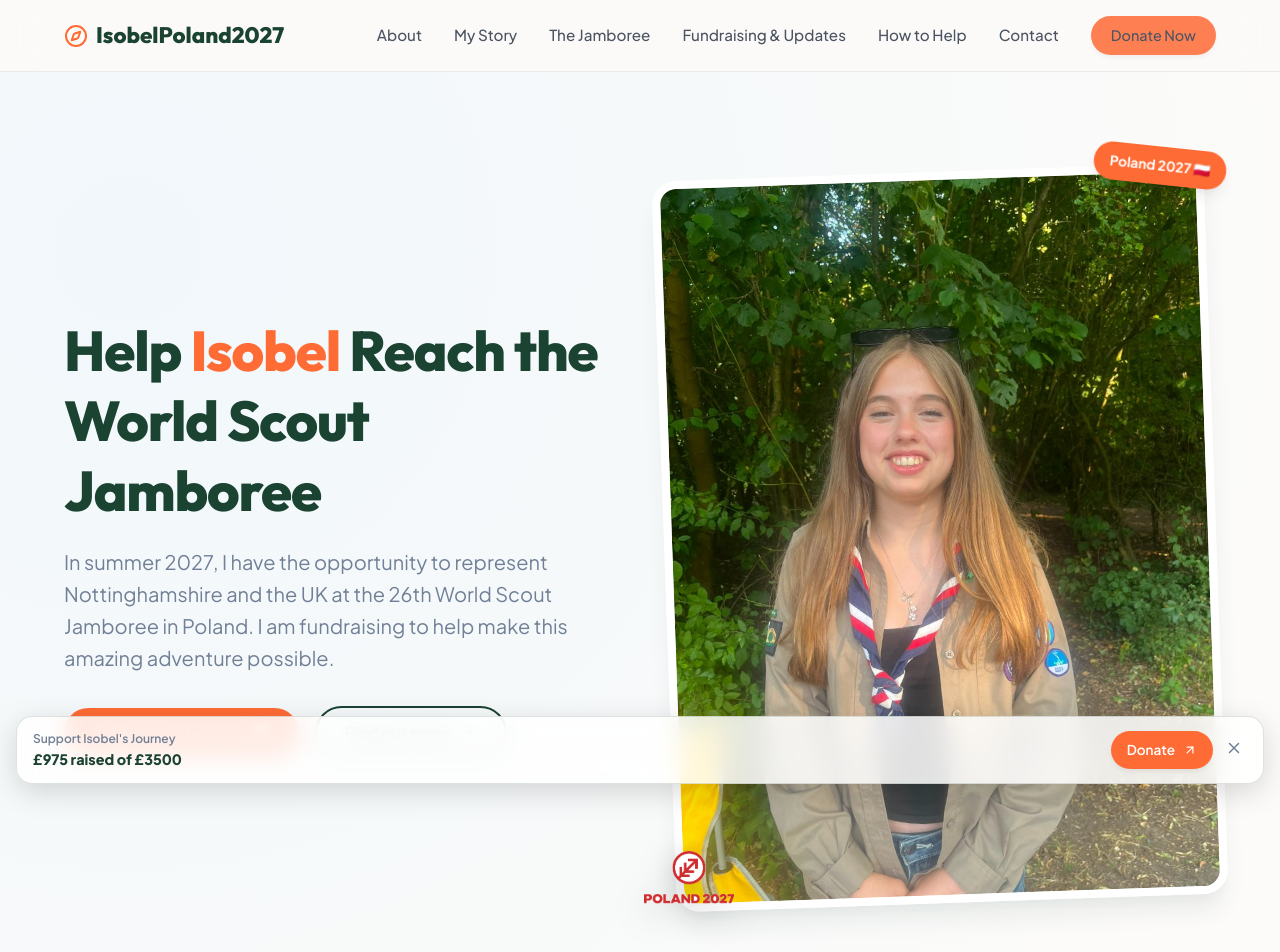
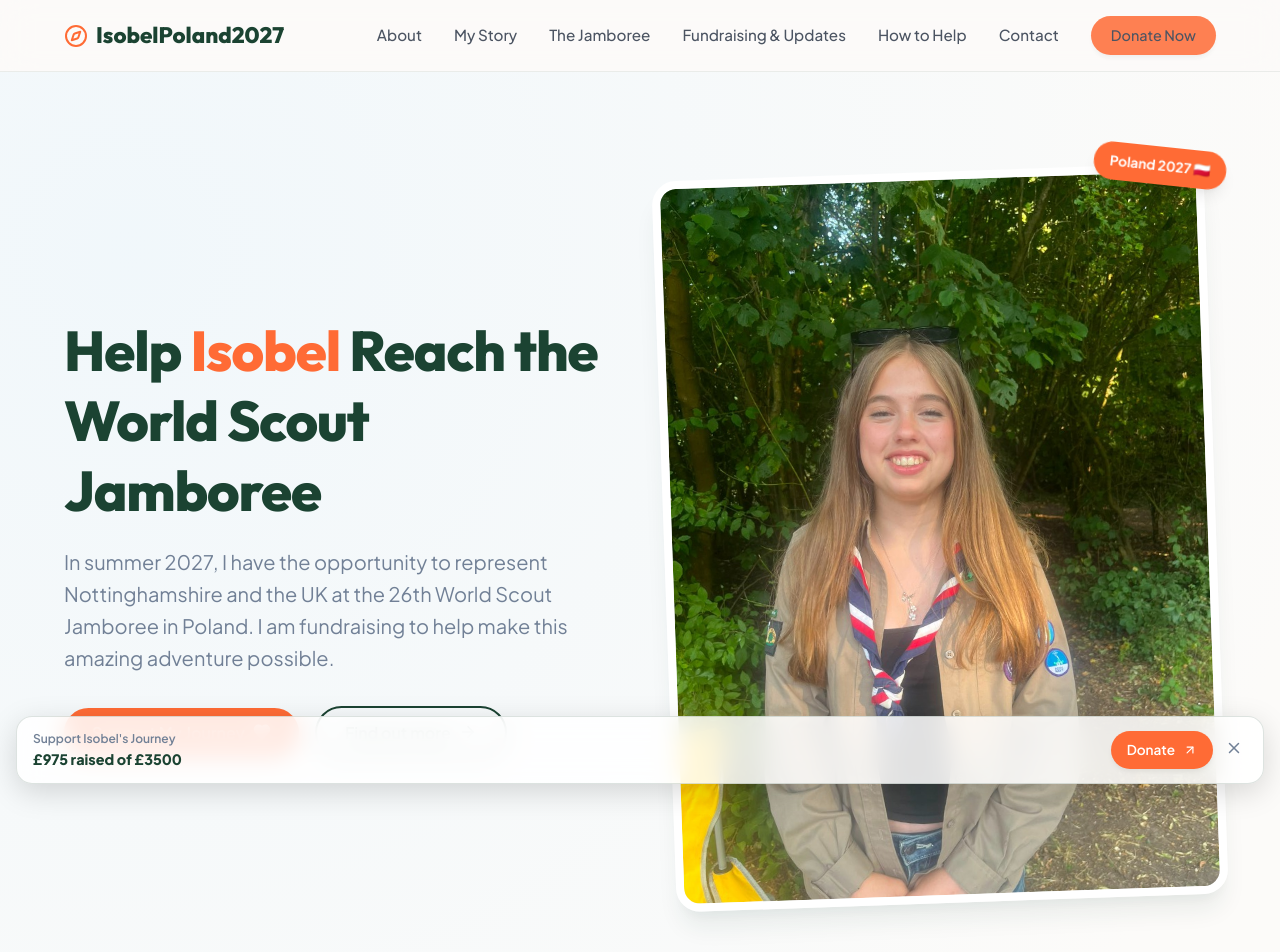
Before and after one commit to JMP1UP/WSJ, a React (Vite) app: page / in a window 1280 px wide. Shown: the top 952 px of the page. Built offline with nearby package versions, Linux system fonts and the light colour scheme; no server answers.

Commit message:
Remove floating red logo badge to restore clean uncluttered hero frame

```diff
--- a/src/App.tsx
+++ b/src/App.tsx
@@ -363,17 +363,6 @@ export default function App() {
               <img src="images/hero_scout_outdoors.png" alt={`${data.firstName} in Scout Uniform outdoors`} />
             </div>
             <div className="hero-badge">Poland 2027 🇵🇱</div>
-            <div className="wsj-floating-badge" style={{
-              position: 'absolute',
-              bottom: '-20px',
-              left: '-20px',
-              width: '90px',
-              height: '90px',
-              zIndex: 10,
-              filter: 'drop-shadow(0 8px 16px rgba(0, 0, 0, 0.25))'
-            }}>
-              <img src="images/wsj_badge.png" alt="Official WSJ 2027 Logo" style={{ width: '100%', height: '100%', objectFit: 'contain' }} />
-            </div>
           </div>
         </div>
       </section>
```
